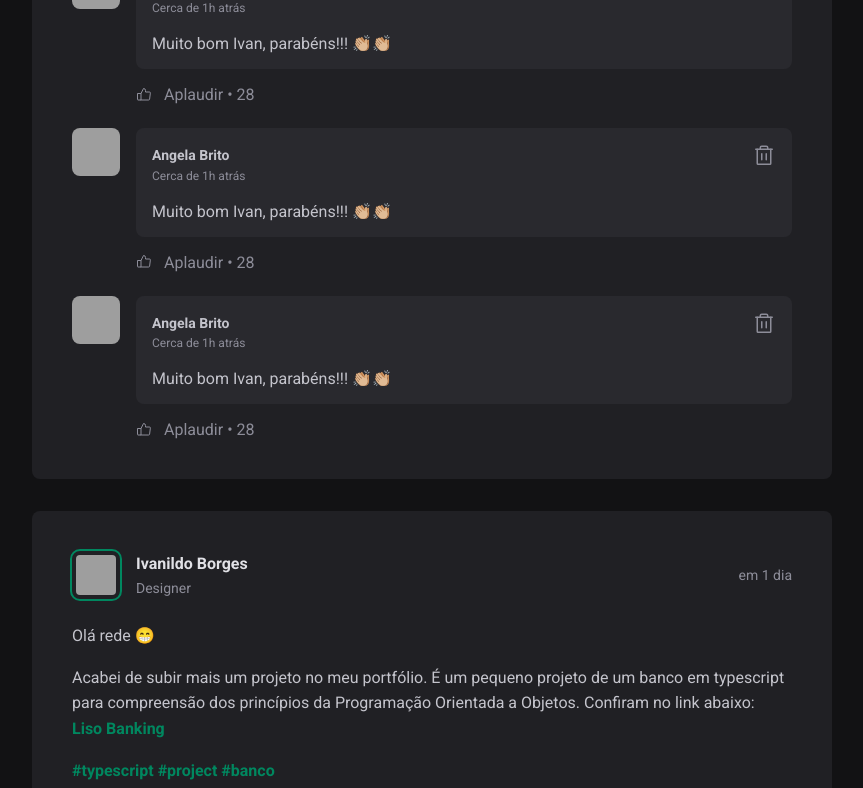
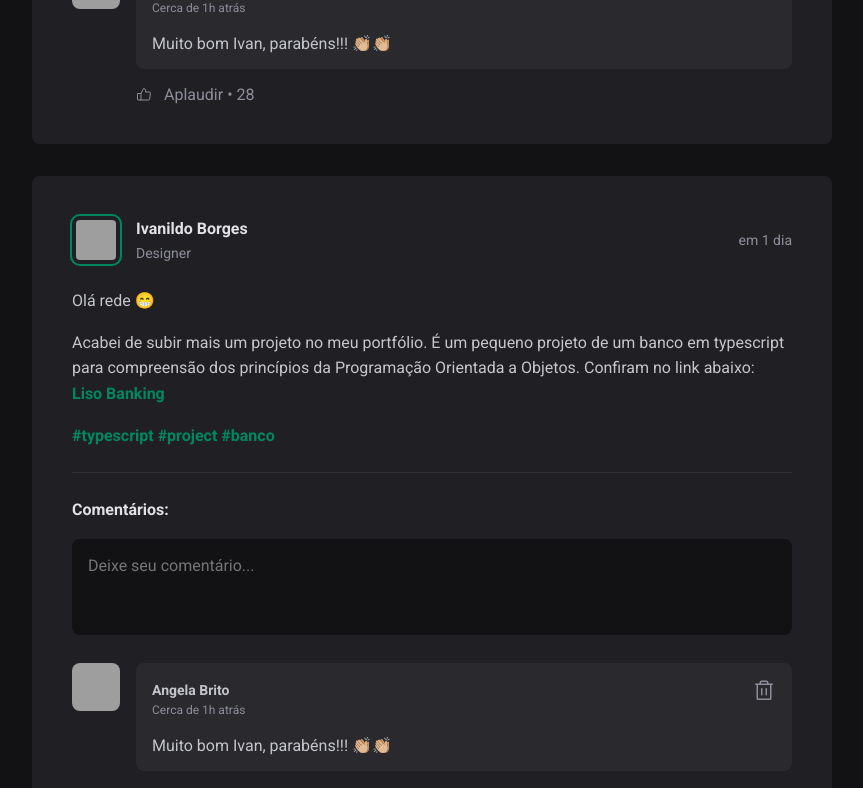
Before and after one commit to IvanildoBorges/ignite-feed, a React (Vite) app: page / in a window 1280 px wide. Shown: the part 630-1418 px from the top of the page, without its empty margins (352-1215 px from the left). Built offline with nearby package versions, Linux system fonts and the light colour scheme; grey boxes are pictures that could not be loaded.

Commit message:
Adicionado comentario metodo de criação e listagem dinamica

```diff
--- a/src/components/Comment.jsx
+++ b/src/components/Comment.jsx
@@ -2,7 +2,7 @@
 import styles from "./Comment.module.css"
 import { Avatar } from "./Avatar"
 
-export function Comment() {
+export function Comment({ content }) {
     return (
         <div className={styles.comment}>
             <Avatar hasBorder={false} src="https://images.unsplash.com/photo-1648686291451-e38571d739de?ixlib=rb-4.0.3&ixid=M3wxMjA3fDB8MHxwaG90by1wYWdlfHx8fGVufDB8fHx8fA%3D%3D&auto=format&fit=crop&w500&q=60" />
@@ -17,7 +17,7 @@
                             <Trash size={24} />
                         </button>
                     </header>
-                    <p>Muito bom Ivan, parabéns!!! 👏🏼👏🏼</p>
+                    <p>{content}</p>
                 </div>
                 <footer>
                     <button>
--- a/src/components/Post.jsx
+++ b/src/components/Post.jsx
@@ -3,8 +3,12 @@
 import { Avatar } from "./Avatar"
 import { Comment } from "./Comment"
 import styles from "./Post.module.css"
+import { useState } from "react"
 
 export function Post({ author, publishedAt, content }) {
+    const [comments, setComments] = useState(["Muito bom Ivan, parabéns!!! 👏🏼👏🏼"])
+    const [newCommentText, setNewCommentText] = useState("")
+
     // const publishedDateFormatted = new Intl.DateTimeFormat("pt-br", {
     //     day: "2-digit",
     //     month: "long",
@@ -20,6 +24,16 @@
         locale: ptBR,
         addSuffix: true
     })
+
+    function handleCreateNewComment() {
+        event.preventDefault()
+        setComments([...comments, newCommentText])
+        setNewCommentText("")
+    }
+
+    function handleNewCommentChange() {
+        setNewCommentText(event.target.value)
+    }
 
     return (
         <article className={styles.post}>
@@ -46,31 +60,36 @@
                     } else if (line.type === "link") {
                         return <a key={index} href={line.content.url}>{line.content.title}</a>
                     } else if (line.type === "hashtag") {
-                        return <p>
-                            {line.content.tags.map((tag, i) => {
-                                return (
-                                    <>
-                                        <a key={i} href="">{tag}</a>{' '}
-                                    </>
-                                )
-                            })}
-                        </p>
+                        return (
+                            <p key={index}>
+                                {line.content.tags.map((tag, i) => {
+                                    return (
+                                        <span key={i}>
+                                            <a href="">{tag}</a>{' '}
+                                        </span>
+                                    )
+                                })}
+                            </p>
+                        )
                     }
                 })}
             </div>
-            <form className={styles.commentForm}>
+            <form onSubmit={handleCreateNewComment} className={styles.commentForm}>
                 <strong>Comentários:</strong>
                 <textarea
+                    name="comment"
                     placeholder="Deixe seu comentário..."
+                    value={newCommentText}
+                    onChange={handleNewCommentChange}
                 />
                 <footer>
                     <button type="submit">Publicar</button>
                 </footer>
             </form>
             <div className={styles.commentList}>
-                <Comment />
-                <Comment />
-                <Comment />
+                {comments.map((comment, index) => {
+                    return <Comment key={index} content={comment} />
+                })}
             </div>
         </article>
     )
```
